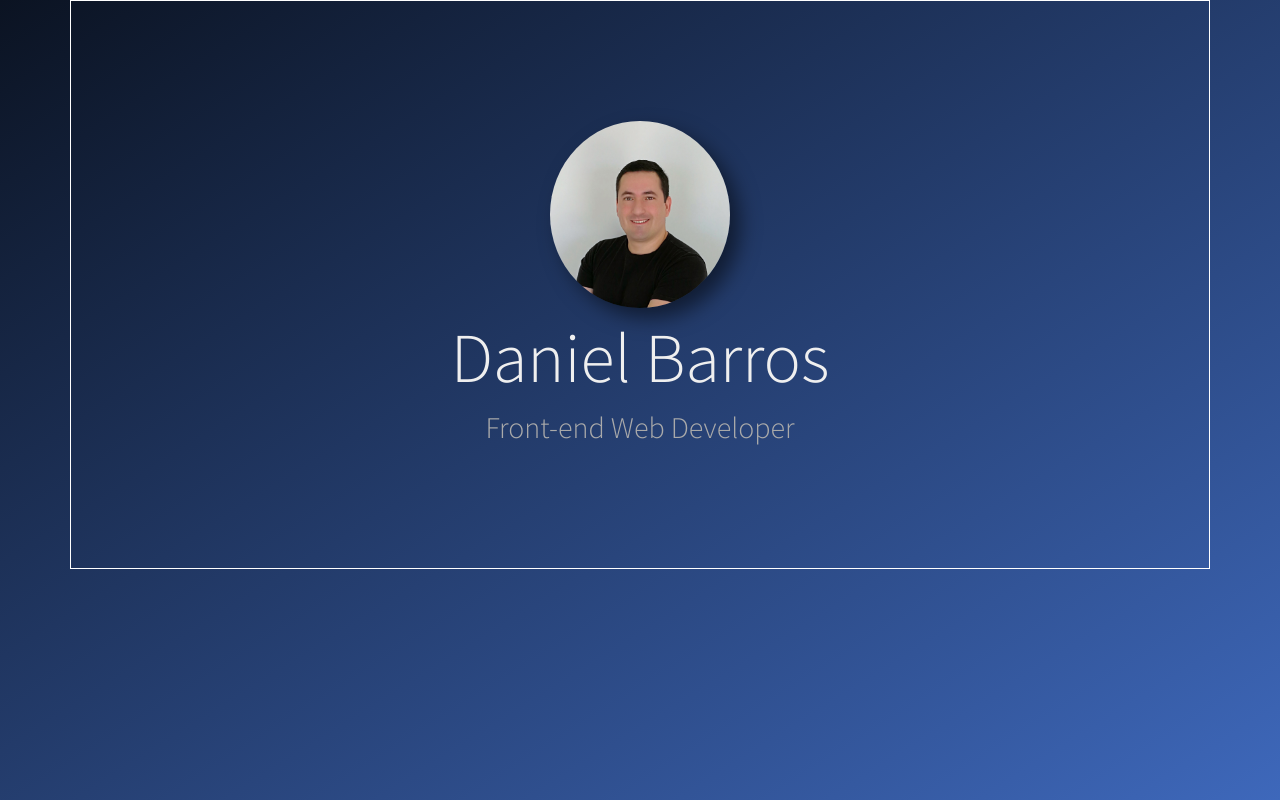
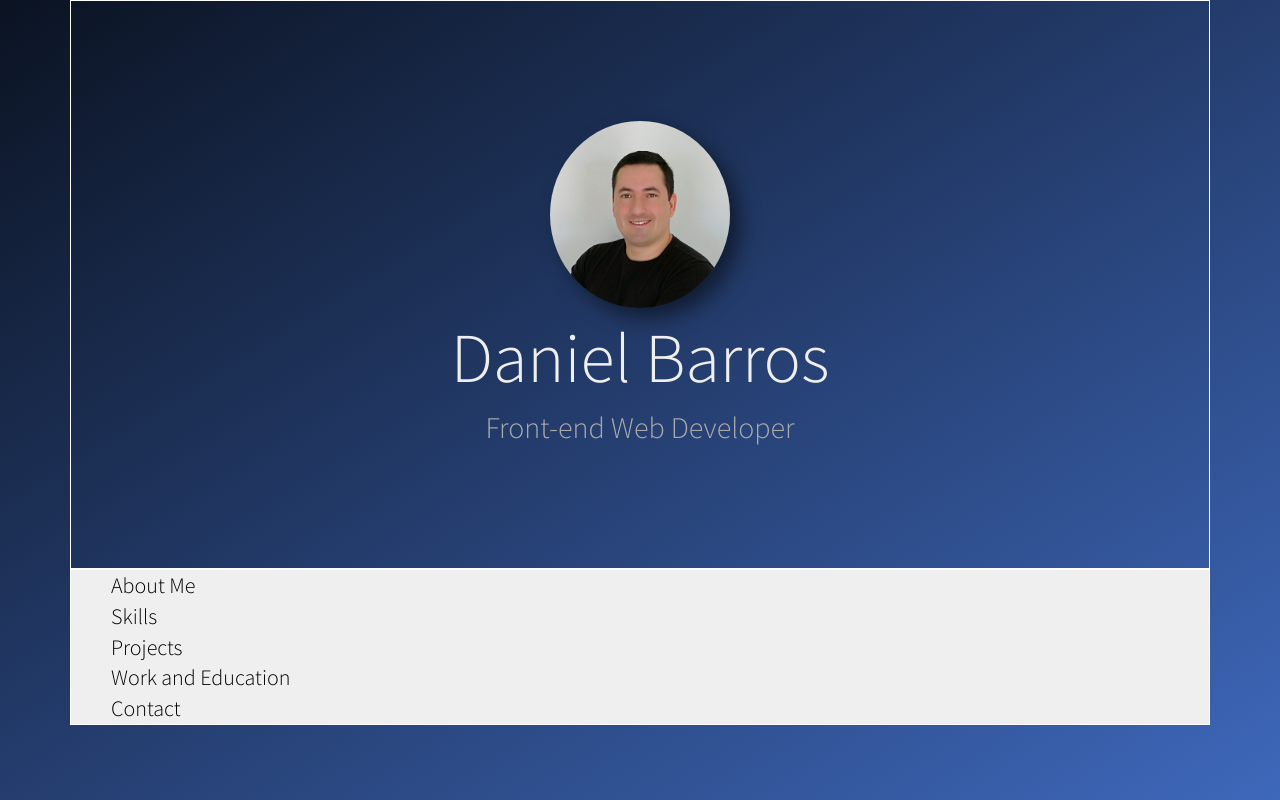
Before and after one commit to barrosdaniel/Portfolio, a website: page index.html in a window 1280 px wide. Drawn offline with Linux system fonts and the light colour scheme.

Commit message:
feature: Add Navigation markup

```diff
--- a/index.html
+++ b/index.html
@@ -20,6 +20,29 @@
       <h3 class="header__subheading">Front-end Web Developer</h3>
     </header>
   </div>
+  <div class="container">
+    <nav class="nav">
+      <div class="nav__group">
+        <ul class="nav__list">
+          <li class="nav__list-item">
+            <a href="#aboutme" class="nav__link">About Me</a>
+          </li>
+          <li class="nav__list-item">
+            <a href="#skills" class="nav__link">Skills</a>
+          </li>
+          <li class="nav__list-item">
+            <a href="#projects" class="nav__link">Projects</a>
+          </li>
+          <li class="nav__list-item">
+            <a href="#work-and-education" class="nav__link">Work and Education</a>
+          </li>
+          <li class="nav__list-item">
+            <a href="#contact" class="nav__link">Contact</a>
+          </li>
+        </ul>
+      </div>
+    </nav>
+  </div>
 </body>
 
 </html>
--- a/sass/base/_base.scss
+++ b/sass/base/_base.scss
@@ -21,6 +21,8 @@ body {
 .container {
   max-width: 114rem;
   margin: 0 auto;
+  // Temp
+  border: 1px solid white;
 }
 
 h1 {
@@ -30,3 +32,13 @@ h1 {
 h3 {
   font-size: 3rem;
 }
+
+ul,
+li {
+  list-style: none;
+}
+
+a {
+  text-decoration: none;
+  color: inherit;
+}
--- a/sass/base/_variables.scss
+++ b/sass/base/_variables.scss
@@ -1,5 +1,5 @@
-// Colours
 :root {
+  // Colours
   --color-black: #101010;
   --color-white: #efefef;
 
@@ -19,10 +19,6 @@
   --color-secondary: #3ebb91;
   --color-secondary-light: #61cba7;
 
-
-
-
-
-
-
+  // Box shadows
+  --box-shadow: 10px 10px 20px rgba(0, 0, 0, 0.5);
 }
--- a/sass/components/_header.scss
+++ b/sass/components/_header.scss
@@ -5,21 +5,18 @@
   flex-direction: column;
   align-items: center;
 
-  // Temp
-  border: 1px solid white;
-
   &__image-box {
     width: 20%;
     height: 20%;
     border-radius: 50%;
     overflow: hidden;
-    box-shadow: 10px 10px 20px rgba(0, 0, 0, 0.5);
+    box-shadow: var(--box-shadow);
   }
 
   &__image {
     display: block;
     width: 100%;
-    transform: scale(1.2);
+    transform: scale(1.4);
   }
 
   &__heading {}
--- /dev/null
+++ b/sass/components/_navigation.scss
@@ -0,0 +1,12 @@
+.nav {
+  background-color: var(--color-white);
+  font-size: 2.2rem;
+
+  &__group {}
+
+  &__list {}
+
+  &__list-item {}
+
+  &__link {}
+}
--- a/sass/main.scss
+++ b/sass/main.scss
@@ -1,4 +1,5 @@
 @import "base/variables";
 @import "base/base";
 
-@import "components/header"
+@import "components/header";
+@import "components/navigation";
```
Also changed, not shown: css/styles.css.
